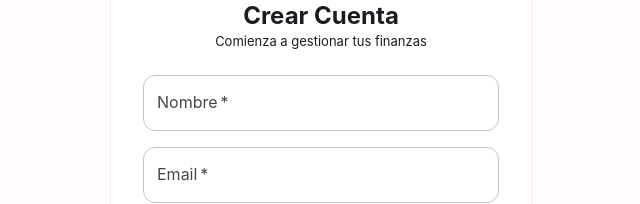
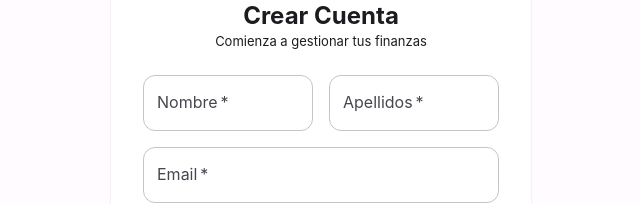
Before and after one commit to jflores31/gastos-app, a Next.js app: page /register in a window 1280 px wide. Shown: the part 213-417 px from the top of the page, without its empty margins (319-959 px from the left). Built offline with nearby package versions, Linux system fonts and the light colour scheme; no server answers.

Commit message:
Add last name field to registration form
Full name stored as 'nombre apellidos' in Supabase user metadata.

Co-Authored-By: Claude Sonnet 4.6 <noreply@anthropic.com>

```diff
--- a/src/app/register/page.tsx
+++ b/src/app/register/page.tsx
@@ -8,6 +8,7 @@ import { createClient } from "../../lib/supabase"
 
 export default function RegisterPage() {
   const [name, setName] = useState("")
+  const [lastName, setLastName] = useState("")
   const [email, setEmail] = useState("")
   const [password, setPassword] = useState("")
   const [confirmPassword, setConfirmPassword] = useState("")
@@ -37,7 +38,7 @@ export default function RegisterPage() {
       email,
       password,
       options: {
-        data: { full_name: name },
+        data: { full_name: `${name} ${lastName}`.trim() },
         emailRedirectTo: `${window.location.origin}/login`,
       },
     })
@@ -82,7 +83,10 @@ export default function RegisterPage() {
           )}
 
           <form onSubmit={handleSubmit}>
-            <TextField fullWidth label="Nombre" value={name} onChange={(e) => setName(e.target.value)} required sx={{ mb: 2 }} />
+            <Box sx={{ display: "flex", gap: 2, mb: 2 }}>
+              <TextField fullWidth label="Nombre" value={name} onChange={(e) => setName(e.target.value)} required />
+              <TextField fullWidth label="Apellidos" value={lastName} onChange={(e) => setLastName(e.target.value)} required />
+            </Box>
             <TextField fullWidth label="Email" type="email" value={email} onChange={(e) => setEmail(e.target.value)} required sx={{ mb: 2 }} />
             <TextField fullWidth label="Contraseña" type="password" value={password} onChange={(e) => setPassword(e.target.value)} required sx={{ mb: 2 }} />
             <TextField fullWidth label="Confirmar Contraseña" type="password" value={confirmPassword} onChange={(e) => setConfirmPassword(e.target.value)} required sx={{ mb: 3 }} />
```
